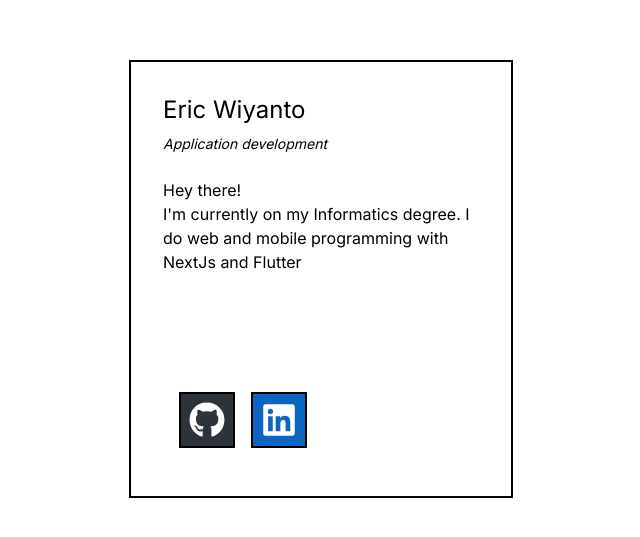
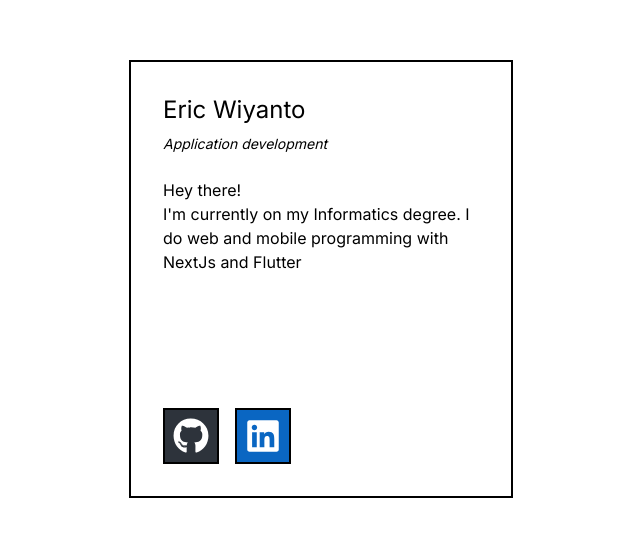
Before and after one commit to wiyantoeric/portfolio, a Next.js app: page / in a window 1280 px wide. Shown: the part 121-658 px from the top of the page, without its empty margins (319-959 px from the left). Built offline with nearby package versions, Linux system fonts and the light colour scheme.

Commit message:
fix: button click

```diff
--- a/src/app/page.js
+++ b/src/app/page.js
@@ -37,7 +37,6 @@ export default function Home() {
         className="absolute left-1/2 top-1/2 flex aspect-[7/8] w-96 -translate-x-1/2 -translate-y-1/2 flex-col overflow-clip border-2 border-black p-8"
       >
         <div className="flex flex-auto flex-col justify-start">
-          {/* <p className="text-2xl">Eric Wiyanto</p> */}
           <p className="text-2xl">Eric Wiyanto</p>
           <p className="my-2 text-sm italic">Application development</p>
           <p className="my-4 whitespace-pre-line">
@@ -46,7 +45,8 @@ export default function Home() {
             }
           </p>
         </div>
-        <div className="fle mt-auto flex w-full gap-4 p-4">
+        <div className="fle mt-auto flex w-full gap-4">
+          <a href="https://github.com/wiyantoeric" target="_blank">
             <button className="delay-50 border-2 border-black bg-[#2D333B] p-2 transition-colors hover:bg-[#2d333beb]">
               <svg
                 xmlns="http://www.w3.org/2000/svg"
@@ -59,6 +59,8 @@ export default function Home() {
                 <path d="M165.9 397.4c0 2-2.3 3.6-5.2 3.6-3.3 .3-5.6-1.3-5.6-3.6 0-2 2.3-3.6 5.2-3.6 3-.3 5.6 1.3 5.6 3.6zm-31.1-4.5c-.7 2 1.3 4.3 4.3 4.9 2.6 1 5.6 0 6.2-2s-1.3-4.3-4.3-5.2c-2.6-.7-5.5 .3-6.2 2.3zm44.2-1.7c-2.9 .7-4.9 2.6-4.6 4.9 .3 2 2.9 3.3 5.9 2.6 2.9-.7 4.9-2.6 4.6-4.6-.3-1.9-3-3.2-5.9-2.9zM244.8 8C106.1 8 0 113.3 0 252c0 110.9 69.8 205.8 169.5 239.2 12.8 2.3 17.3-5.6 17.3-12.1 0-6.2-.3-40.4-.3-61.4 0 0-70 15-84.7-29.8 0 0-11.4-29.1-27.8-36.6 0 0-22.9-15.7 1.6-15.4 0 0 24.9 2 38.6 25.8 21.9 38.6 58.6 27.5 72.9 20.9 2.3-16 8.8-27.1 16-33.7-55.9-6.2-112.3-14.3-112.3-110.5 0-27.5 7.6-41.3 23.6-58.9-2.6-6.5-11.1-33.3 2.6-67.9 20.9-6.5 69 27 69 27 20-5.6 41.5-8.5 62.8-8.5s42.8 2.9 62.8 8.5c0 0 48.1-33.6 69-27 13.7 34.7 5.2 61.4 2.6 67.9 16 17.7 25.8 31.5 25.8 58.9 0 96.5-58.9 104.2-114.8 110.5 9.2 7.9 17 22.9 17 46.4 0 33.7-.3 75.4-.3 83.6 0 6.5 4.6 14.4 17.3 12.1C428.2 457.8 496 362.9 496 252 496 113.3 383.5 8 244.8 8zM97.2 352.9c-1.3 1-1 3.3 .7 5.2 1.6 1.6 3.9 2.3 5.2 1 1.3-1 1-3.3-.7-5.2-1.6-1.6-3.9-2.3-5.2-1zm-10.8-8.1c-.7 1.3 .3 2.9 2.3 3.9 1.6 1 3.6 .7 4.3-.7 .7-1.3-.3-2.9-2.3-3.9-2-.6-3.6-.3-4.3 .7zm32.4 35.6c-1.6 1.3-1 4.3 1.3 6.2 2.3 2.3 5.2 2.6 6.5 1 1.3-1.3 .7-4.3-1.3-6.2-2.2-2.3-5.2-2.6-6.5-1zm-11.4-14.7c-1.6 1-1.6 3.6 0 5.9 1.6 2.3 4.3 3.3 5.6 2.3 1.6-1.3 1.6-3.9 0-6.2-1.4-2.3-4-3.3-5.6-2z" />
               </svg>
             </button>
+          </a>
+          <a href="https://linkedin.com/in/ericwiyanto" target="_blank">
             <button className="delay-50 border-2 border-black bg-[#0A66C2] p-2 transition-colors hover:bg-[#0A66C2eb]">
               <svg
                 xmlns="http://www.w3.org/2000/svg"
@@ -70,6 +72,7 @@ export default function Home() {
                 <path d="M416 32H31.9C14.3 32 0 46.5 0 64.3v383.4C0 465.5 14.3 480 31.9 480H416c17.6 0 32-14.5 32-32.3V64.3c0-17.8-14.4-32.3-32-32.3zM135.4 416H69V202.2h66.5V416zm-33.2-243c-21.3 0-38.5-17.3-38.5-38.5S80.9 96 102.2 96c21.2 0 38.5 17.3 38.5 38.5 0 21.3-17.2 38.5-38.5 38.5zm282.1 243h-66.4V312c0-24.8-.5-56.7-34.5-56.7-34.6 0-39.9 27-39.9 54.9V416h-66.4V202.2h63.7v29.2h.9c8.9-16.8 30.6-34.5 62.9-34.5 67.2 0 79.7 44.3 79.7 101.9V416z" />
               </svg>
             </button>
+          </a>
         </div>
       </div>
     </main>
```
Lines whose indentation alone changed are shown as unchanged.
